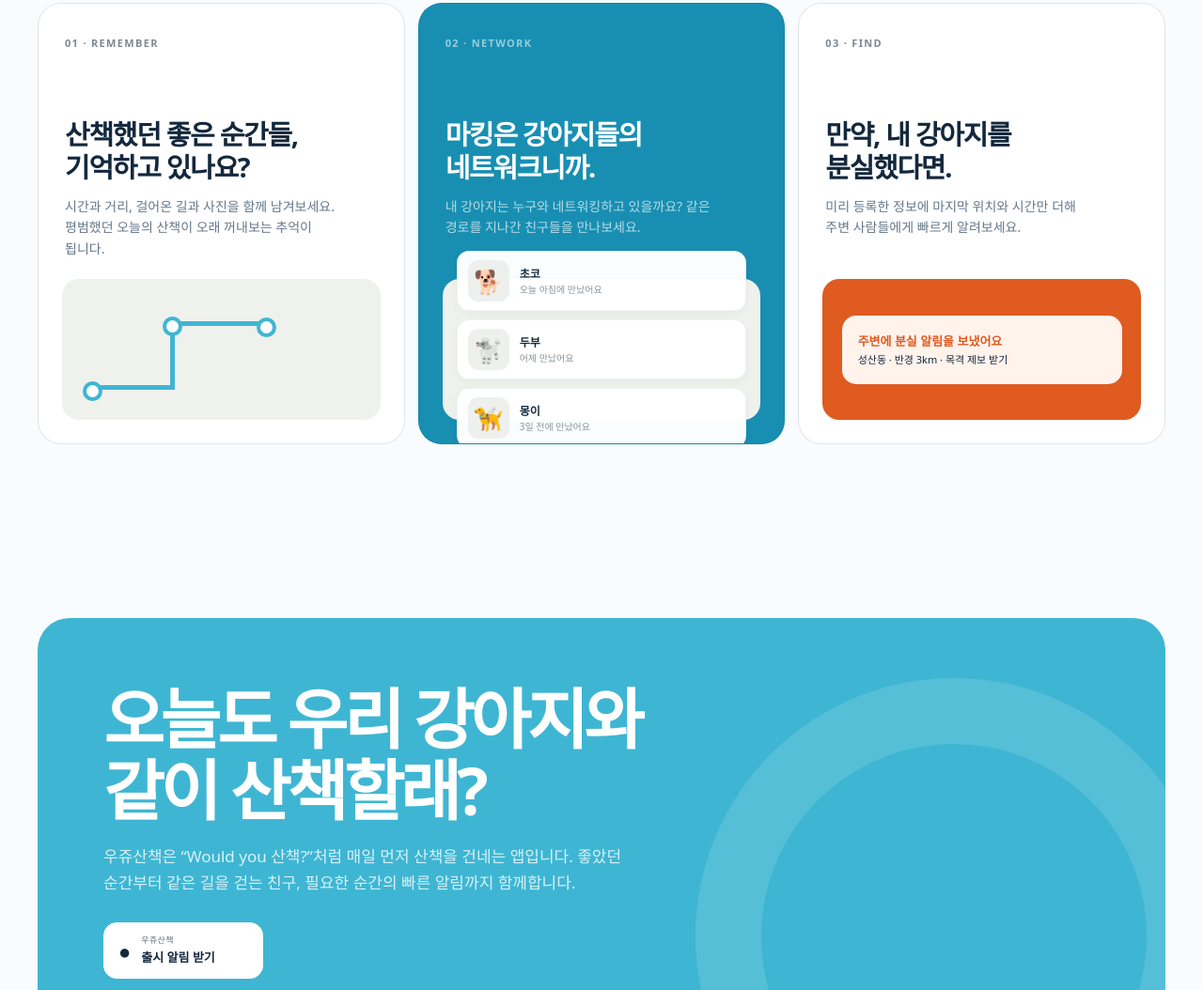
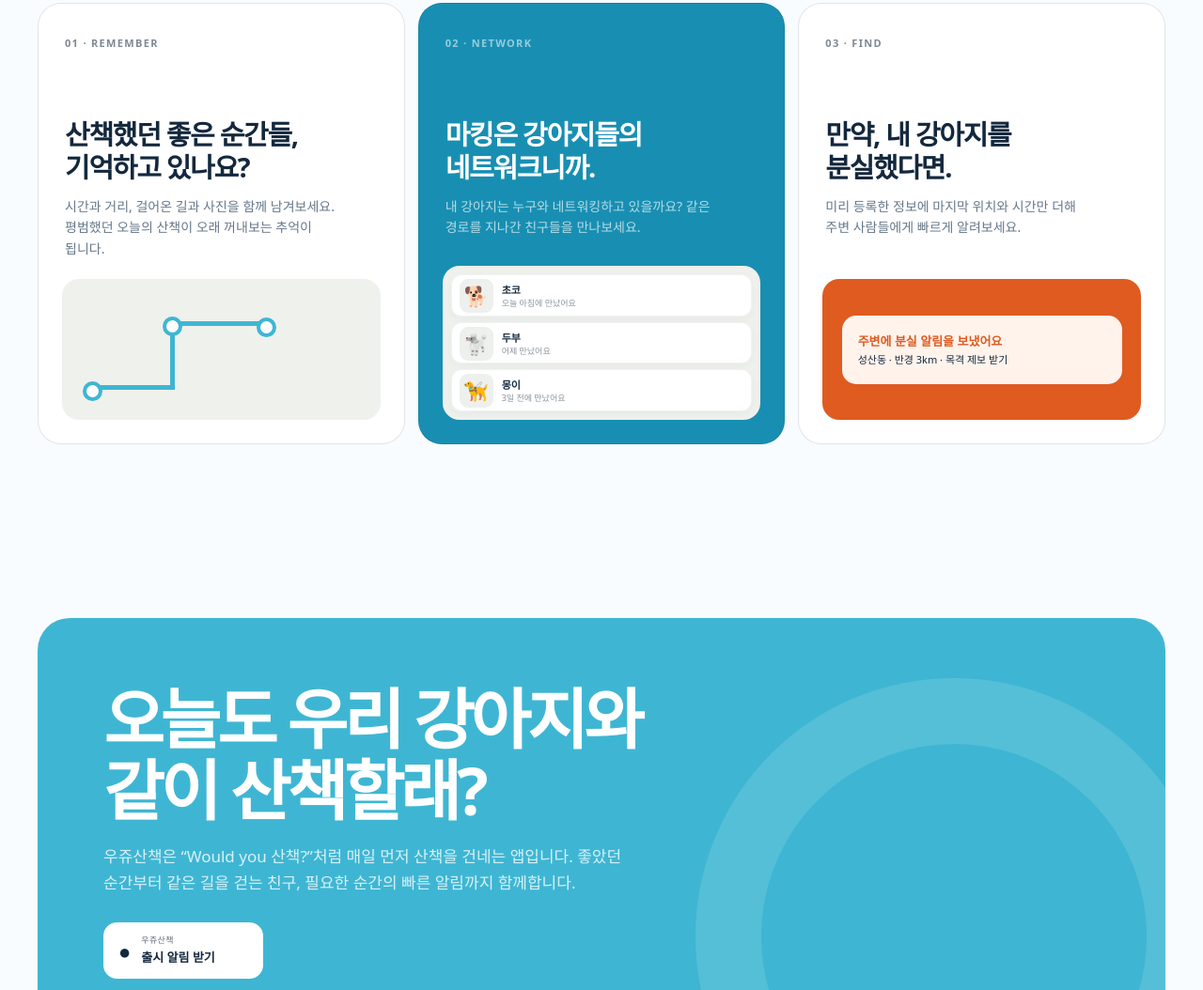
Before and after one commit to jamjameskim/nicedogclub-webpage, a plain HTML site: page index.html in a window 1280 px wide. Shown: the part 1486-2540 px from the top of the page at 94% size. Drawn offline with Linux system fonts and the light colour scheme.

Commit message:
Fix network card overflow

```diff
--- a/index.html
+++ b/index.html
@@ -28,7 +28,7 @@
     .route i:nth-child(2):before{content:"";position:absolute;z-index:2;left:-8px;top:-10px;width:13px;height:13px;border:4px solid var(--blue);border-radius:50%;background:white}
     .lost-shot{width:min(100%,320px);margin:auto;overflow:hidden;border:8px solid #0e1512;border-radius:43px;background:#fff;box-shadow:0 30px 75px rgba(0,0,0,.25)}
     .lost-shot img{display:block;width:100%;height:auto}
-    .brand-mark{overflow:hidden;padding:0;background:var(--blue)}.brand-mark img{display:block;width:100%;height:100%;object-fit:cover}.network-list{display:grid;align-content:center;gap:9px;padding:15px}.network-list .report-row{display:grid;grid-template-columns:44px 1fr;gap:11px;margin:0;padding:9px 11px;border:1px solid rgba(20,40,61,.06);border-radius:13px;background:rgba(255,255,255,.98);box-shadow:0 3px 10px rgba(20,40,61,.04)}.network-avatar{display:grid;place-items:center;width:44px;height:44px;border-radius:11px;background:#eef0ed;font-size:25px}.network-info{min-width:0;align-self:center}.network-info b{display:block;overflow:hidden;color:var(--ink);font-size:12px;line-height:1.35;text-overflow:ellipsis;white-space:nowrap}.network-info span{display:block;margin-top:2px;color:#8a949d;font-size:10px;line-height:1.3}.notice-visual{background:#df5b20}.notice-bubble{background:#fff3ec}.notice-bubble b{color:#df5b20}
+    .brand-mark{overflow:hidden;padding:0;background:var(--blue)}.brand-mark img{display:block;width:100%;height:100%;object-fit:cover}.network-list{display:grid;height:164px;align-content:center;gap:6px;padding:9px;overflow:hidden}.network-list .report-row{display:grid;grid-template-columns:36px 1fr;gap:9px;align-items:center;min-height:44px;margin:0;padding:4px 8px;border:1px solid rgba(20,40,61,.06);border-radius:11px;background:rgba(255,255,255,.98);box-shadow:0 3px 10px rgba(20,40,61,.04)}.network-avatar{display:grid;place-items:center;width:36px;height:36px;border-radius:9px;background:#eef0ed;font-size:21px}.network-info{min-width:0;align-self:center}.network-info b{display:block;overflow:hidden;color:var(--ink);font-size:11px;line-height:1.25;text-overflow:ellipsis;white-space:nowrap}.network-info span{display:block;margin-top:1px;color:#8a949d;font-size:9px;line-height:1.25}.notice-visual{background:#df5b20}.notice-bubble{background:#fff3ec}.notice-bubble b{color:#df5b20}
     @media(max-width:1000px){.lost-shot{width:min(100%,320px)}}
   </style>
 </head>
```
